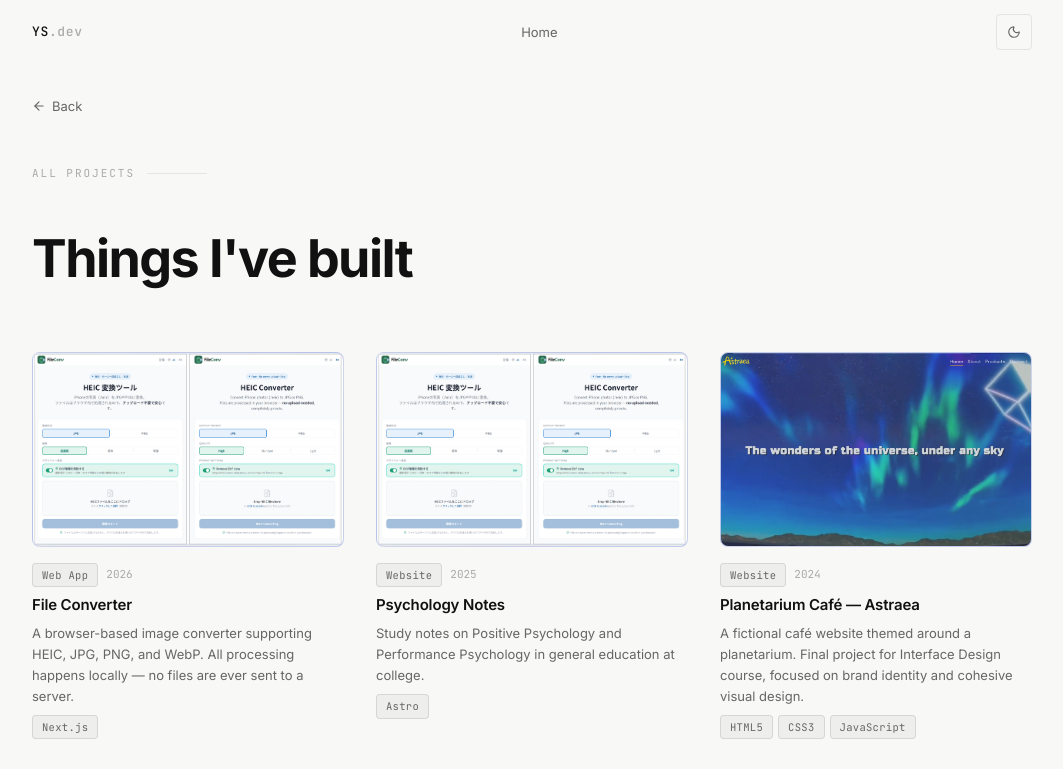
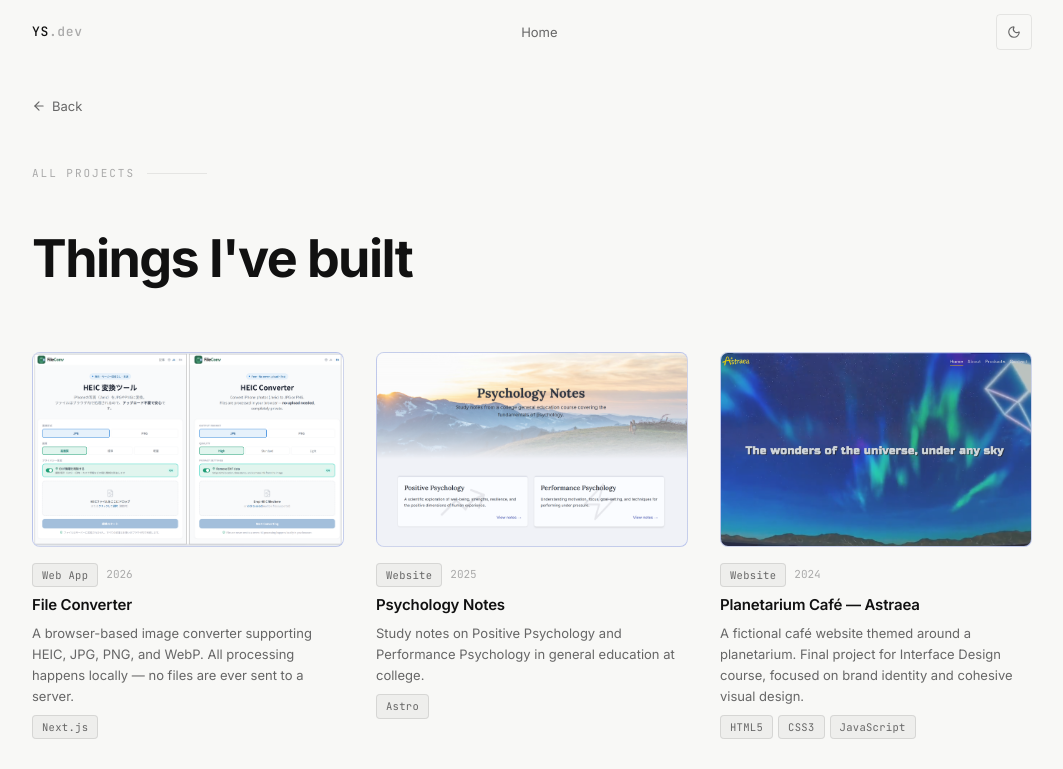
Before and after one commit to yurikas-dev/ys-portfolio, a React (Vite) app: page /projects in a window 1280 px wide. Shown: the top 769 px of the page, without its empty margins (108-1171 px from the left). Built offline with nearby package versions, Linux system fonts and the light colour scheme.

Commit message:
Update project data and add psychology notes image

```diff
--- a/src/data/projects.js
+++ b/src/data/projects.js
@@ -22,12 +22,12 @@ export const projects = [
       'Study notes on Positive Psychology and Performance Psychology in general education at college.',
     tags: ['Astro'],
     github: 'https://github.com/yurikas-dev/psychology-notes',
-    demo: null,
+    demo: 'https://psychology-notes.vercel.app/',
     year: '2025',
     type: 'Website',
-    image: 'images/projects/converter.png',
+    image: 'images/projects/psychology-notes.png',
     gradient: 'linear-gradient(135deg, #e0e7ff 0%, #c7d2fe 100%)',
-    featured: false,
+    featured: true,
   },
   {
     id: 'astraea',
@@ -105,7 +105,7 @@ export const projects = [
     description:
       'A task management app for shared households, helping group members assign and track chores fairly. Built with ASP.NET MVC, featuring role-based views, smart data filtering, and GitHub OAuth login.',
     tags: ['ASP.NET'],
-    github: 'https://github.com/yurikas-dev/COMP2084',
+    github: 'https://github.com/yurikas-dev/COMP2084_housework-manager',
     demo: null,
     year: '2024',
     type: 'Web App',
```
Also changed, not shown: public/images/projects/psychology-notes.png (added).
